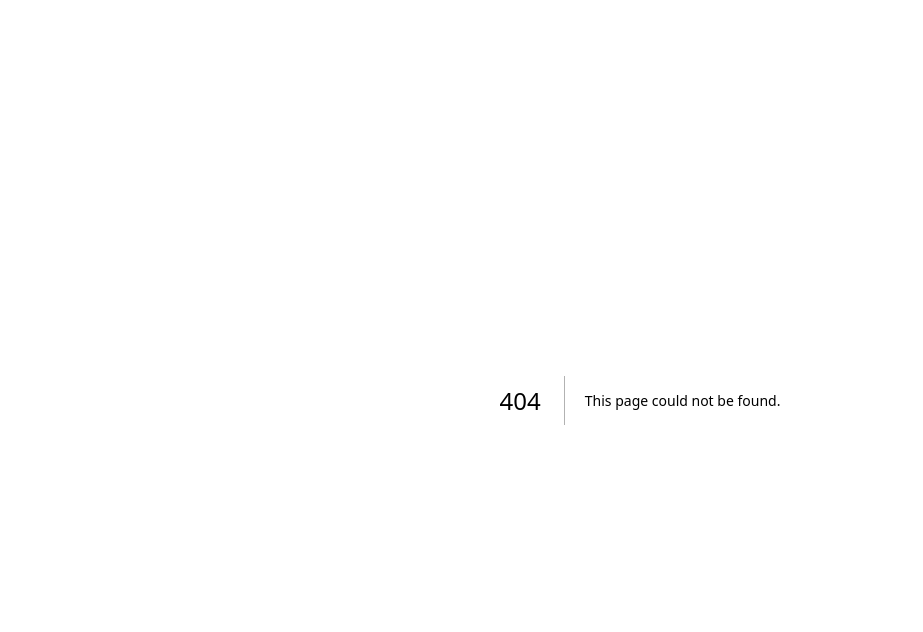
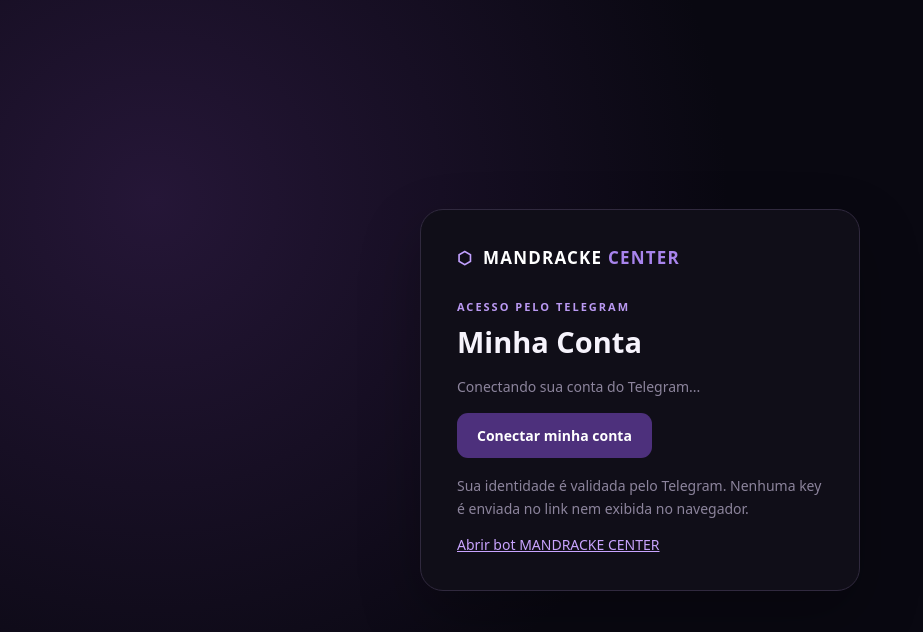
Before and after one commit to joabest/mandrackecenter, a Next.js app: page /telegram in a window 1280 px wide. Before the commit this address had no page. Shown: the top 632 px of the page, without its empty margins (0-923 px from the left). Built offline with nearby package versions, Linux system fonts and the light colour scheme.

Commit message:
feat: Telegram Mini App entry performs verified auto-login without exposing permanent key

```diff
--- /dev/null
+++ b/app/telegram/page.js
@@ -0,0 +1,26 @@
+'use client';
+import {useState} from 'react';
+import Script from 'next/script';
+export default function TelegramEntry(){
+ const [status,setStatus]=useState('Conectando sua conta do Telegram...'),[ready,setReady]=useState(false);
+ async function login(){
+  if(ready)return;
+  const sdk=window.Telegram?.WebApp,initData=sdk?.initData;
+  if(!initData){setStatus('Abra esta página pelo botão Abrir Site do bot @mandrackecenterkeybot. O navegador comum não fornece sua autenticação Telegram.');return}
+  setReady(true);
+  try{
+   sdk.ready();sdk.expand();
+   const r=await fetch('/api/member/telegram-auth',{method:'POST',headers:{'Content-Type':'application/json'},body:JSON.stringify({initData}),cache:'no-store'});
+   const out=await r.json();
+   if(!r.ok)throw Error(out.error||'Falha no acesso');
+   location.replace('/member');
+  }catch(e){setStatus(e.message);setReady(false)}
+ }
+ return <main className="auth"><Script src="https://telegram.org/js/telegram-web-app.js" strategy="afterInteractive" onLoad={login}/>
+ <div className="login"><div className="logo">⬡ <span>MANDRACKE <b>CENTER</b></span></div>
+ <div className="eyebrow" style={{marginTop:30}}>ACESSO PELO TELEGRAM</div><h1>Minha Conta</h1><p role="status">{status}</p>
+ <button type="button" onClick={login} disabled={ready}>{ready?'Autenticando...':'Conectar minha conta'}</button>
+ <p style={{marginTop:16}}>Sua identidade é validada pelo Telegram. Nenhuma key é enviada no link nem exibida no navegador.</p>
+ <a href="https://t.me/mandrackecenterkeybot" style={{color:'#c9a4ff'}}>Abrir bot MANDRACKE CENTER</a>
+ </div></main>
+}
```
